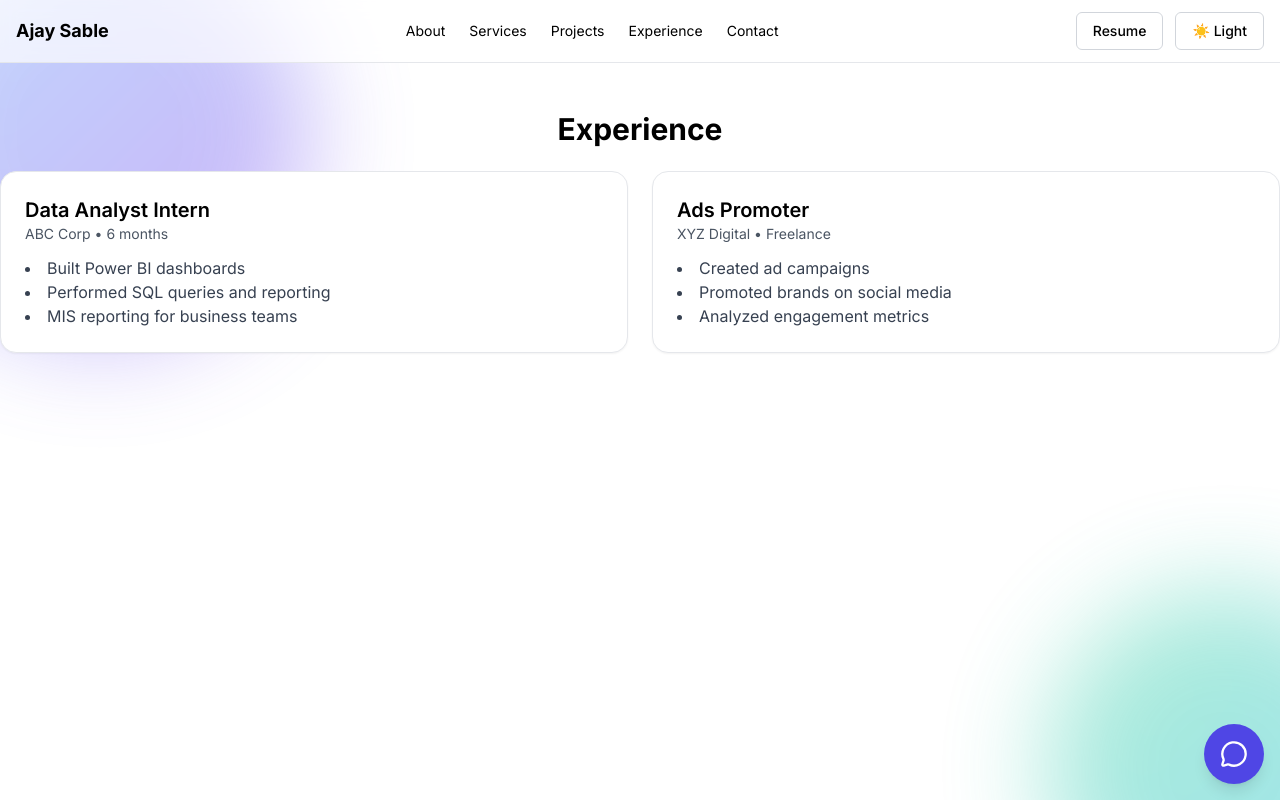
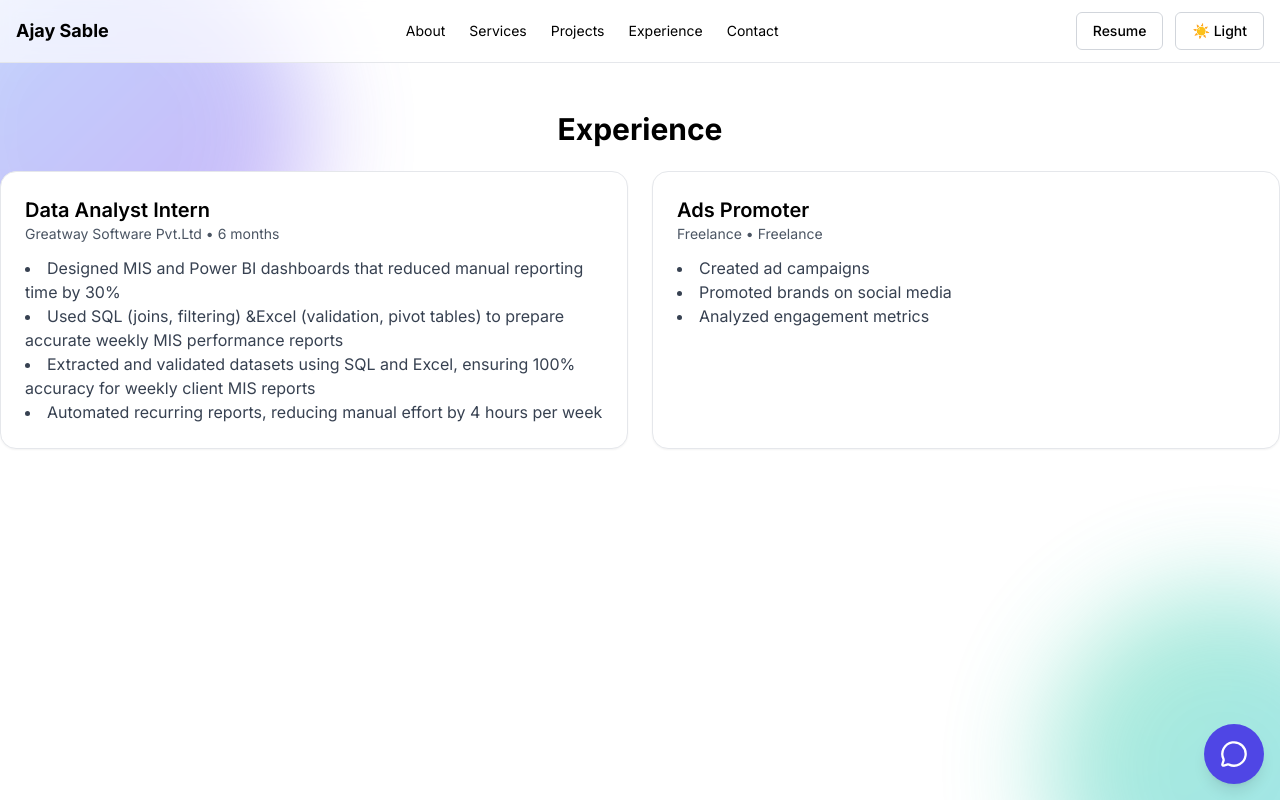
Before and after one commit to Ajay1423-hue/my_porfolio, a Next.js app: page /experience in a window 1280 px wide. Shown: the top 800 px of the page. Built offline with nearby package versions, Linux system fonts and the light colour scheme.

Commit message:
Update portfolio image

```diff
--- a/data/site.js
+++ b/data/site.js
@@ -6,17 +6,18 @@ const site = {
   experience: [
     {
       role: "Data Analyst Intern",
-      company: "ABC Corp",
+      company: "Greatway Software Pvt.Ltd",
       duration: "6 months",
       details: [
-        "Built Power BI dashboards",
-        "Performed SQL queries and reporting",
-        "MIS reporting for business teams"
+        "Designed MIS and Power BI dashboards that reduced manual reporting time by 30%",
+        "Used SQL (joins, filtering) &Excel (validation, pivot tables) to prepare accurate weekly MIS performance reports",
+        "Extracted and validated datasets using SQL and Excel, ensuring 100% accuracy for weekly client MIS reports",
+        "Automated recurring reports, reducing manual effort by 4 hours per week"
       ]
     },
     {
       role: "Ads Promoter",
-      company: "XYZ Digital",
+      company: "Freelance",
       duration: "Freelance",
       details: [
         "Created ad campaigns",
```
